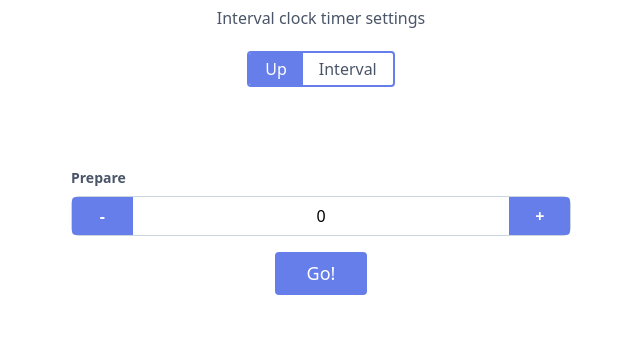
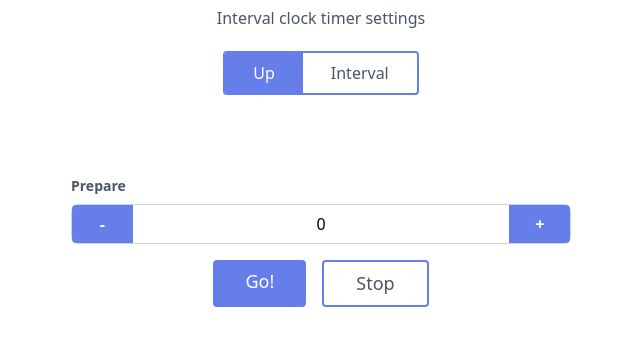
Before and after one commit to karesztrk/intervalclock, a plain HTML site: page intervalclock/index.html in a window 1280 px wide. Shown: the part 153-498 px from the top of the page, without its empty margins (319-959 px from the left). Drawn offline with nearby package versions, Linux system fonts and the light colour scheme.

Commit message:
Added stop function

```diff
--- a/intervalclock/index.html
+++ b/intervalclock/index.html
@@ -77,7 +77,7 @@
         }
 
         .tab-button {
-            padding: 0.25rem 1rem;
+            padding: 0.5rem 1.75rem;
             border-style: none;
             transition-duration: .2s;
             transition-property: all;
@@ -181,15 +181,31 @@
         }
 
         .start-button {
+            margin: 0 0.5rem;
             padding: 0.5rem 2rem;
             border-style: none;
             color: #fff;
-            margin: 0 auto;
             font-size: 1.125rem;
             display: flex;
             border-width: 0;
             border-radius: .25rem;
             background-color: #667eea;
+            line-height: inherit;
+            cursor: pointer;
+            background-image: none;
+            -webkit-appearance: button;
+            text-transform: none;
+            overflow: visible;
+            font-family: inherit;
+        }
+
+        .stop-button {
+            margin: 0 0.5rem;
+            padding: 0.5rem 2rem;
+            border: solid 2px #667eea;
+            font-size: 1.125rem;
+            display: flex;
+            border-radius: .25rem;
             line-height: inherit;
             cursor: pointer;
             background-image: none;
@@ -238,6 +254,11 @@
         .toast-description {
             color: #a0aec0;
             display: block;
+        }
+
+        .action-group {
+            display: flex;
+            justify-content: center;
         }
 
     </style>
@@ -299,9 +320,12 @@
                         </button>
                     </div>
                 </div>
-                <div class="form-group">
+                <div class="form-group action-group">
                     <button id="start-button" class="start-button">
                         Go!
+                    </button>
+                    <button id="stop-button" class="stop-button">
+                        Stop
                     </button>
                 </div>
             </div>
@@ -325,6 +349,7 @@
 </div>
 <script type="text/javascript">
   document.getElementById('start-button').onclick = sendData;
+  document.getElementById('stop-button').onclick = sendStop;
 
   document.querySelectorAll('.tab-button').forEach(button => {
     button.onclick = switchTab;
@@ -384,8 +409,8 @@
     }
   }
 
-  async function post(data = {}) {
-    return await fetch('/start', {
+  async function post(url, data = {}) {
+    return await fetch(url, {
       method: 'POST',
       headers: {
         'Content-Type': 'application/x-www-form-urlencoded',
@@ -414,13 +439,17 @@
       }
     }
 
-    post(data).then(data => {
+    post('/start', data).then(data => {
       showSuccessToast();
       console.log(data);
     }).catch((error) => {
       console.error(error);
     });
 
+  }
+
+  function sendStop() {
+    post('/stop');
   }
 
   function showSuccessToast() {
```
Also changed, not shown: 2 other files.
